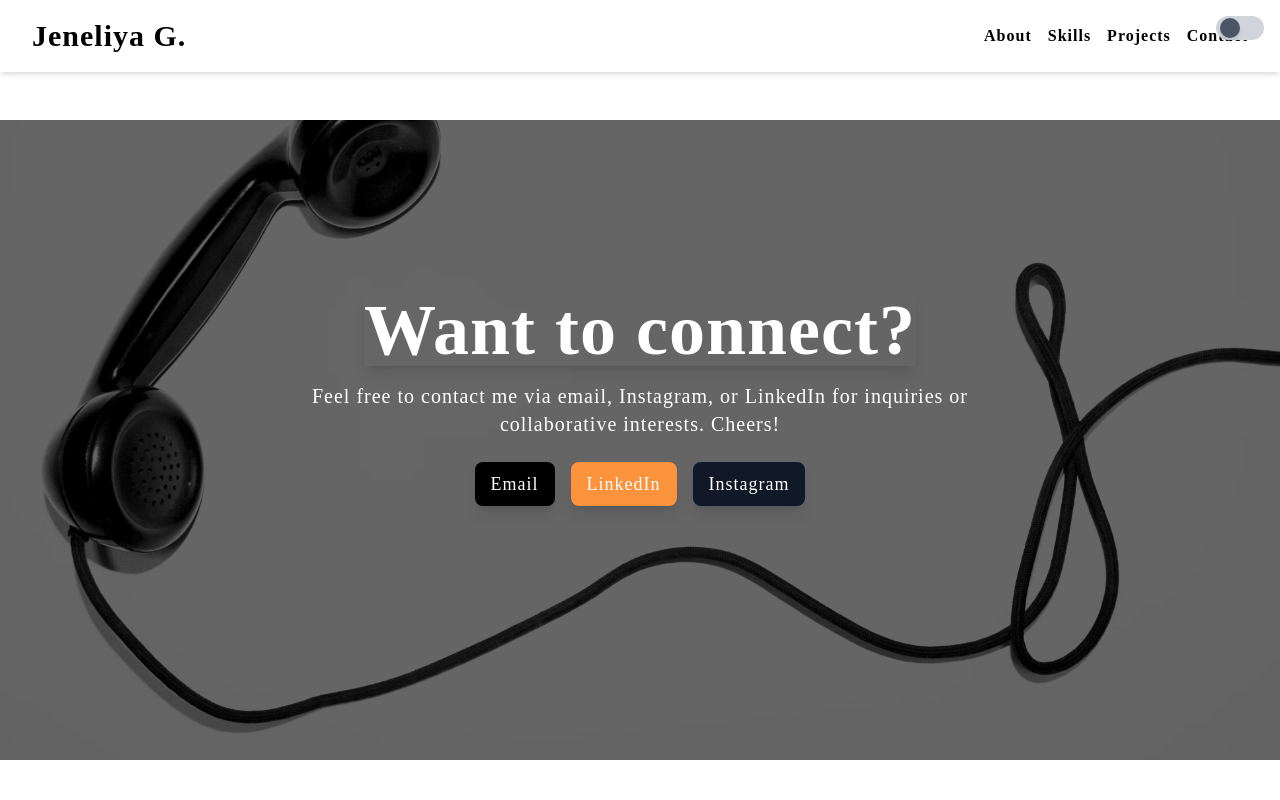
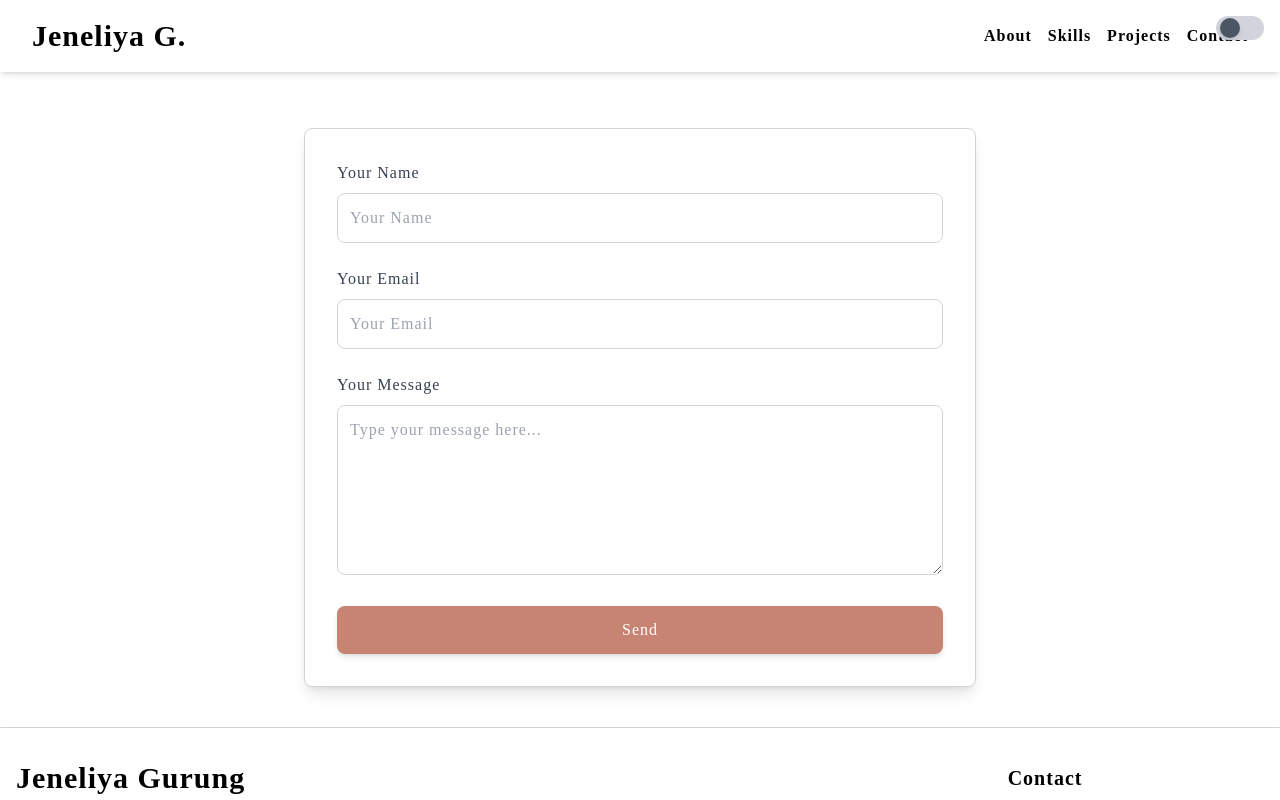
Before and after one commit to Jeneliya12/My_Portfolio, a React (Vite) app: page /My_Portfolio/contact in a window 1280 px wide. Shown: the top 800 px of the page. Built offline with nearby package versions, Linux system fonts and the light colour scheme.

Commit message:
add email

```diff
--- a/package.json
+++ b/package.json
@@ -13,6 +13,7 @@
     "deploy": "gh-pages -d dist"
   },
   "dependencies": {
+    "emailjs-com": "^3.2.0",
     "framer-motion": "^11.11.11",
     "react": "^18.3.1",
     "react-dom": "^18.3.1",
--- a/src/components/contact.jsx
+++ b/src/components/contact.jsx
@@ -1,59 +1,41 @@
-import React from "react";
+import React, { useRef, useState } from "react";
+import emailjs from "emailjs-com";
 
 function Contact({ activeLink, theme }) {
+  const form = useRef();
+  const [messageStatus, setMessageStatus] = useState(null);
+
+  const sendEmail = (e) => {
+    e.preventDefault();
+
+    emailjs
+      .sendForm(
+        "service_d21pjj8",
+        "template_goja61u",
+        form.current,
+        "4wYTLnQhl-pqaxwWR"
+      )
+      .then(
+        (result) => {
+          console.log(result.text);
+          setMessageStatus("success");
+          form.current.reset();
+          setTimeout(() => setMessageStatus(null), 3000);
+        },
+        (error) => {
+          console.log(error.text);
+          setMessageStatus("error");
+          setTimeout(() => setMessageStatus(null), 3000);
+          gi;
+        }
+      );
+  };
+
   return (
     <section id="contact">
-      {/* Contact Wall with Overlay Text */}
-      <div className="relative overflow-hidden mb-12 pt-20">
-        <img
-          src="/My_Portfolio/contact.avif"
-          alt="Contact Wall Background"
-          className="w-full h-[50vh] sm:h-[60vh] md:h-[70vh] lg:h-[80vh] object-cover"
-          style={{
-            filter: theme === "dark" ? "brightness(0.6)" : "brightness(0.4)",
-          }}
-        />
-        <div className="absolute inset-0 flex flex-col items-center justify-center text-center px-4 lg:px-8">
-          <h2 className="text-4xl sm:text-5xl md:text-6xl lg:text-7xl font-bold text-white shadow-lg">
-            Want to connect?
-          </h2>
-          <p className="text-base sm:text-lg md:text-xl text-white mt-4 mb-6 max-w-2xl">
-            Feel free to contact me via email, Instagram, or LinkedIn for
-            inquiries or collaborative interests. Cheers!
-          </p>
-          <div className="flex flex-col sm:flex-row sm:space-x-4 space-y-4 sm:space-y-0">
-            <a
-              href="mailto:gurungjeneliya@gmail.com"
-              className="text-white text-lg bg-black px-4 py-2 rounded-lg shadow-lg hover:bg-orange-600 transition duration-300"
-              target="_blank"
-              rel="noopener noreferrer"
-            >
-              Email
-            </a>
-            <a
-              href="https://www.linkedin.com/in/jeneliya-gurung-26903422a/"
-              className="text-white text-lg bg-orange-400 px-4 py-2 rounded-lg shadow-lg hover:bg-blue-700 transition duration-300"
-              target="_blank"
-              rel="noopener noreferrer"
-            >
-              LinkedIn
-            </a>
-            <a
-              href="https://www.instagram.com/jeneliya_gurung_"
-              className="text-white text-lg bg-gray-900 px-4 py-2 rounded-lg shadow-lg hover:bg-pink-600 transition duration-300"
-              target="_blank"
-              rel="noopener noreferrer"
-            >
-              Instagram
-            </a>
-          </div>
-        </div>
-      </div>
-
-      {/* Contact Form */}
       <div className="container mx-auto px-4">
         <h2
-          className={`text-3xl sm:text-4xl font-bold text-center mb-12 relative ${
+          className={`text-3xl sm:text-4xl font-bold text-center mb-12 ${
             activeLink === "#contact"
               ? "after:content-[''] after:block after:mx-auto after:mt-2 after:h-[4px] after:bg-orange-500 after:w-16"
               : ""
@@ -61,9 +43,22 @@ function Contact({ activeLink, theme }) {
         >
           Contact
         </h2>
+
+        {/* Notification message */}
+        {messageStatus === "success" && (
+          <div className="bg-green-100 text-green-700 font-semibold text-center mb-4 p-4 rounded-lg shadow-md">
+            Message sent successfully!
+          </div>
+        )}
+        {messageStatus === "error" && (
+          <div className="bg-red-100 text-red-700 font-semibold text-center mb-4 p-4 rounded-lg shadow-md">
+            An error occurred. Please try again.
+          </div>
+        )}
+
         <form
-          action="#"
-          method="POST"
+          ref={form}
+          onSubmit={sendEmail}
           className={`w-full max-w-lg md:max-w-2xl mx-auto space-y-6 p-6 sm:p-8 rounded-lg shadow-lg ${
             theme === "dark"
               ? "bg-gray-900 text-white border border-white"
@@ -73,7 +68,7 @@ function Contact({ activeLink, theme }) {
           {/* Name Field */}
           <div>
             <label
-              htmlFor="name"
+              htmlFor="from_name"
               className={`block text-sm sm:text-base font-medium mb-2 ${
                 theme === "dark" ? "text-gray-300" : "text-gray-700"
               }`}
@@ -82,8 +77,8 @@ function Contact({ activeLink, theme }) {
             </label>
             <input
               type="text"
-              id="name"
-              name="name"
+              id="from_name"
+              name="from_name"
               placeholder="Your Name"
               className={`w-full p-3 border rounded-lg focus:outline-none focus:ring-2 ${
                 theme === "dark"
@@ -108,7 +103,7 @@ function Contact({ activeLink, theme }) {
               type="email"
               id="email"
               name="email"
-              placeholder="gurungjeneliya@gmail.com"
+              placeholder="Your Email"
               className={`w-full p-3 border rounded-lg focus:outline-none focus:ring-2 ${
                 theme === "dark"
                   ? "border-gray-700 bg-gray-800 text-white focus:ring-white"
@@ -142,13 +137,12 @@ function Contact({ activeLink, theme }) {
             ></textarea>
           </div>
 
-          {/* Submit Button */}
           <button
             type="submit"
-            className={`w-full py-3 rounded-lg shadow-md focus:outline-none focus:ring-2 transition-colors duration-300 ${
+            className={`w-full py-3 rounded-lg shadow-md transition-colors duration-300 ${
               theme === "dark"
-                ? "bg-brown-400 text-white hover:bg-orange-600 focus:ring-white"
-                : "bg-brown-400 text-white hover:bg-orange-600 focus:ring-white"
+                ? "bg-brown-400 text-white hover:bg-orange-600"
+                : "bg-brown-400 text-white hover:bg-orange-600"
             }`}
           >
             Send
```
Also changed, not shown: 1 other file (tests, documents, lock files or other folders).
